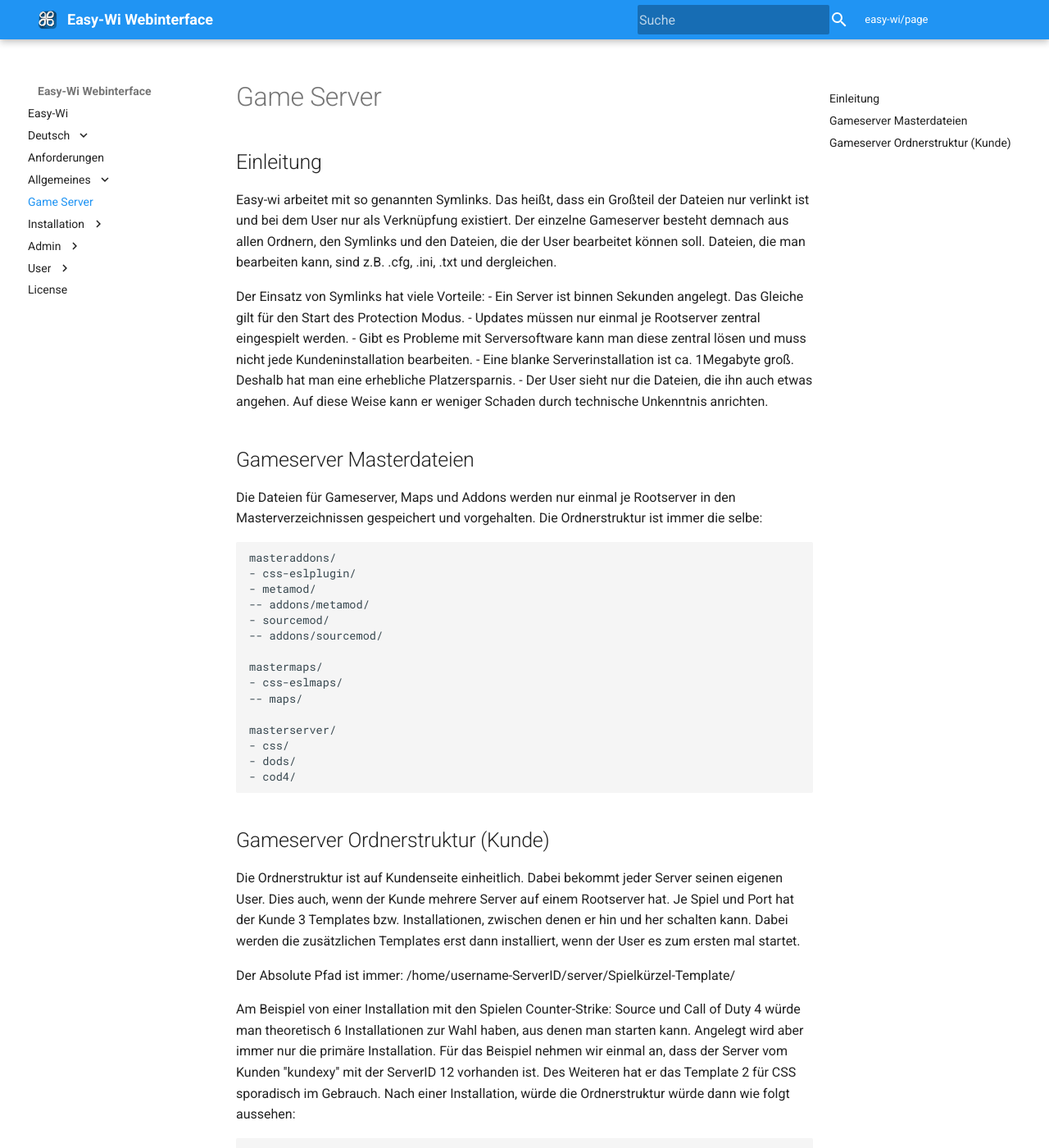
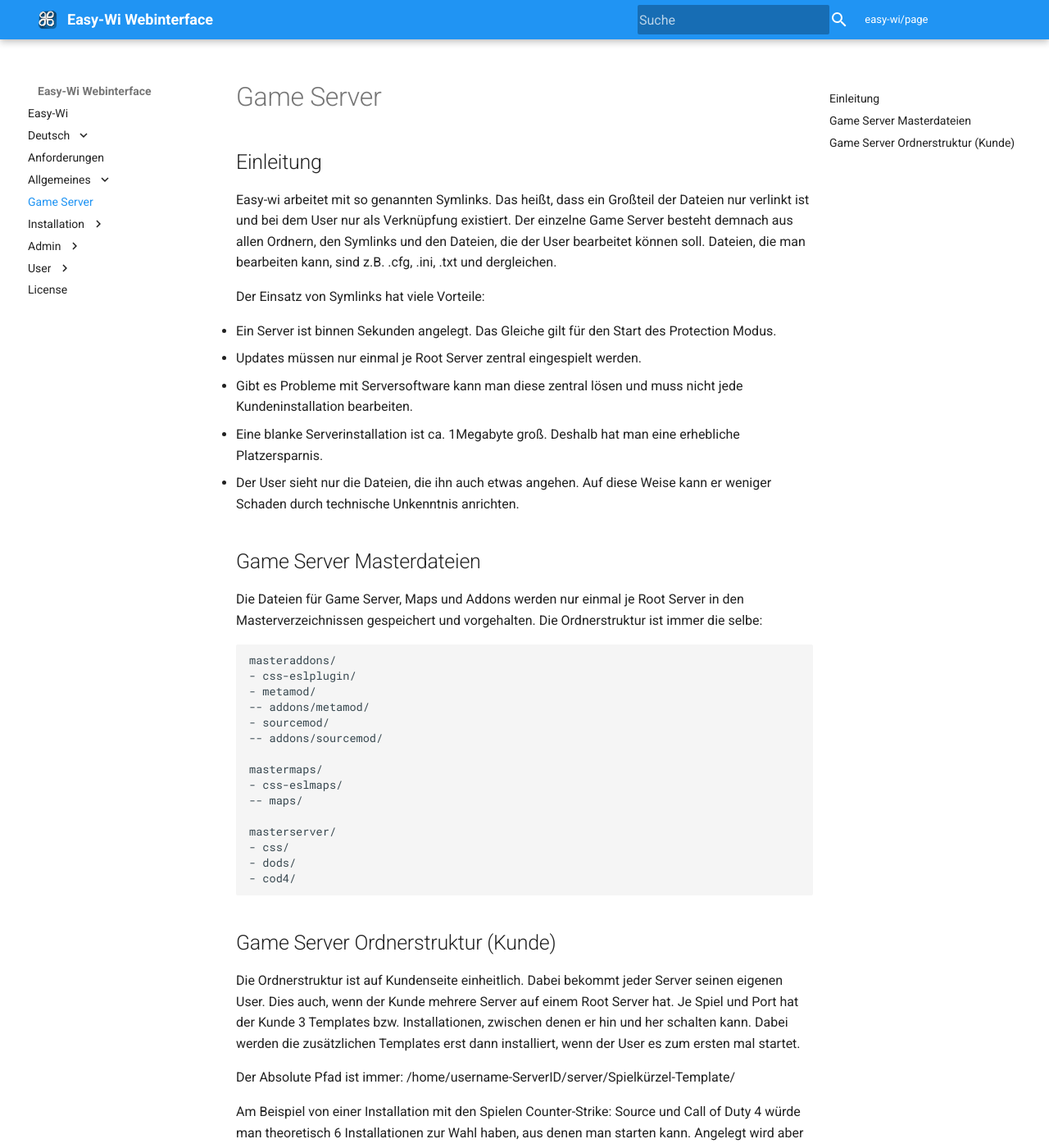
Before and after one commit to mikolaisebastian/page, an MkDocs documentation site: the page built from docs/de/allgemeines/game-server.md, in a window 1280 px wide and 1400 px high. Shown: the whole window at 82% size. Built offline with MkDocs 1.6.1 and Material for MkDocs 9.7.7, drawn with Linux system fonts in a browser that asks for light colours; comment, search, counter and statistics services are not loaded; old or Windows-style settings are respelled for this version of MkDocs.

Commit message:
formatting

````diff
--- a/docs/de/allgemeines/game-server.md
+++ b/docs/de/allgemeines/game-server.md
@@ -1,17 +1,21 @@
 ## Einleitung
-Easy-wi arbeitet mit so genannten Symlinks. Das heißt, dass ein Großteil der Dateien nur verlinkt ist und bei dem User nur als Verknüpfung existiert. Der einzelne Gameserver besteht demnach aus allen Ordnern, den Symlinks und den Dateien, die der User bearbeitet können soll. Dateien, die man bearbeiten kann, sind z.B. .cfg, .ini, .txt und dergleichen.
+
+Easy-wi arbeitet mit so genannten Symlinks. Das heißt, dass ein Großteil der Dateien nur verlinkt ist und bei dem User nur als Verknüpfung existiert. Der einzelne Game Server besteht demnach aus allen Ordnern, den Symlinks und den Dateien, die der User bearbeitet können soll. Dateien, die man bearbeiten kann, sind z.B. .cfg, .ini, .txt und dergleichen.
 
 Der Einsatz von Symlinks hat viele Vorteile:
+
 - Ein Server ist binnen Sekunden angelegt. Das Gleiche gilt für den Start des Protection Modus.
-- Updates müssen nur einmal je Rootserver zentral eingespielt werden.
+- Updates müssen nur einmal je Root Server zentral eingespielt werden.
 - Gibt es Probleme mit Serversoftware kann man diese zentral lösen und muss nicht jede Kundeninstallation bearbeiten.
 - Eine blanke Serverinstallation ist ca. 1Megabyte groß. Deshalb hat man eine erhebliche Platzersparnis.
 - Der User sieht nur die Dateien, die ihn auch etwas angehen. Auf diese Weise kann er weniger Schaden durch technische Unkenntnis anrichten.
 
-## Gameserver Masterdateien
-Die Dateien für Gameserver, Maps und Addons werden nur einmal je Rootserver in den Masterverzeichnissen gespeichert und vorgehalten.
+## Game Server Masterdateien
+
+Die Dateien für Game Server, Maps und Addons werden nur einmal je Root Server in den Masterverzeichnissen gespeichert und vorgehalten.
 Die Ordnerstruktur ist immer die selbe:
-```
+
+```sh
 masteraddons/
 - css-eslplugin/
 - metamod/
@@ -29,13 +33,15 @@
 - cod4/
 ```
 
-## Gameserver Ordnerstruktur (Kunde)
-Die Ordnerstruktur ist auf Kundenseite einheitlich. Dabei bekommt jeder Server seinen eigenen User. Dies auch, wenn der Kunde mehrere Server auf einem Rootserver hat. Je Spiel und Port hat der Kunde 3 Templates bzw. Installationen, zwischen denen er hin und her schalten kann. Dabei werden die zusätzlichen Templates erst dann installiert, wenn der User es zum ersten mal startet.
+## Game Server Ordnerstruktur (Kunde)
+
+Die Ordnerstruktur ist auf Kundenseite einheitlich. Dabei bekommt jeder Server seinen eigenen User. Dies auch, wenn der Kunde mehrere Server auf einem Root Server hat. Je Spiel und Port hat der Kunde 3 Templates bzw. Installationen, zwischen denen er hin und her schalten kann. Dabei werden die zusätzlichen Templates erst dann installiert, wenn der User es zum ersten mal startet.
 
 Der Absolute Pfad ist immer: /home/username-ServerID/server/Spielkürzel-Template/
 
 Am Beispiel von einer Installation mit den Spielen Counter-Strike: Source und Call of Duty 4 würde man theoretisch 6 Installationen zur Wahl haben, aus denen man starten kann. Angelegt wird aber immer nur die primäre Installation. Für das Beispiel nehmen wir einmal an, dass der Server vom Kunden ''kundexy'' mit der ServerID 12 vorhanden ist. Des Weiteren hat er das Template 2 für CSS sporadisch im Gebrauch. Nach einer Installation, würde die Ordnerstruktur würde dann wie folgt aussehen:
-```
+
+```sh
 /home/kundexy-12/server/css/
 /home/kundexy-12/server/css-2/
 /home/kundexy-12/server/cod4/
````
Also changed, not shown: docs/de/admin/jobs-api/api-einstellungen.md (+3 -0 lines).
